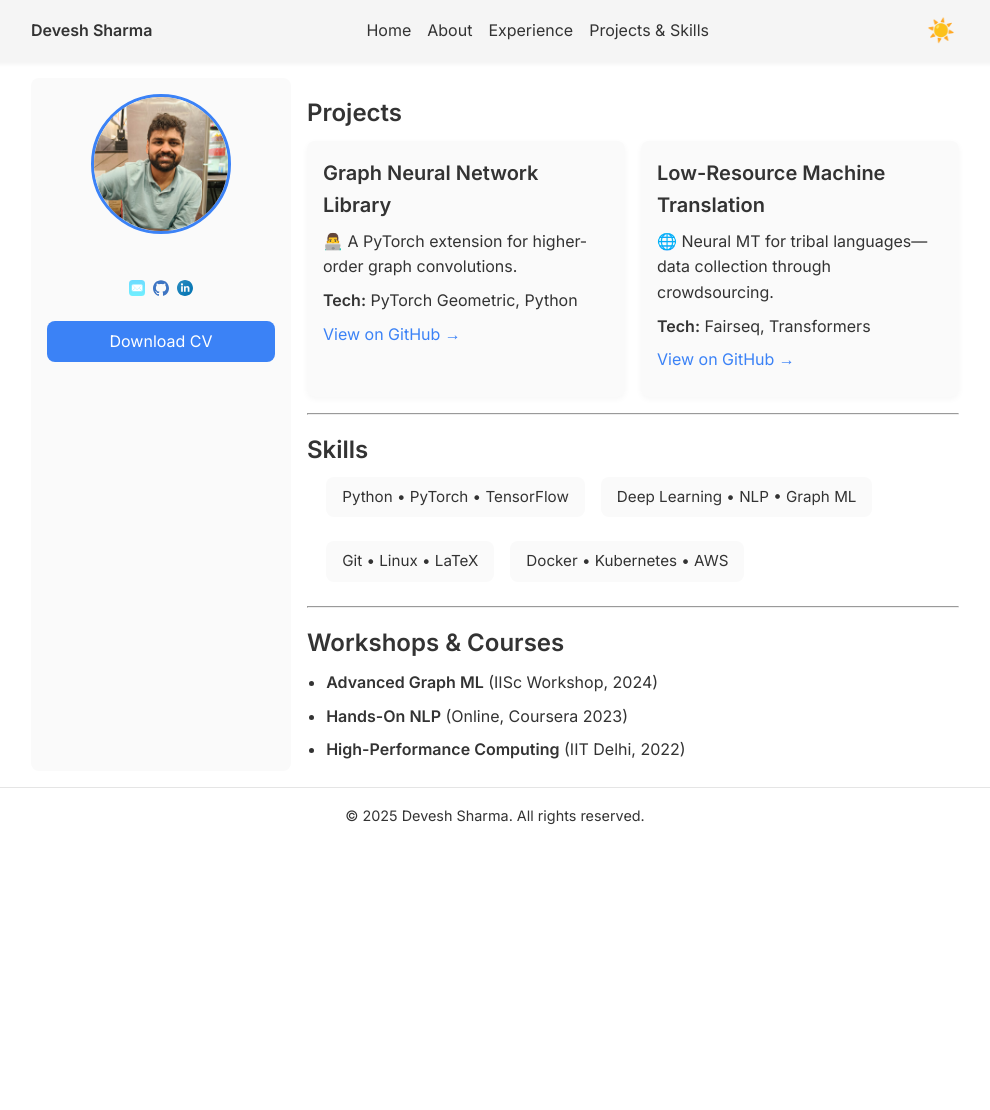
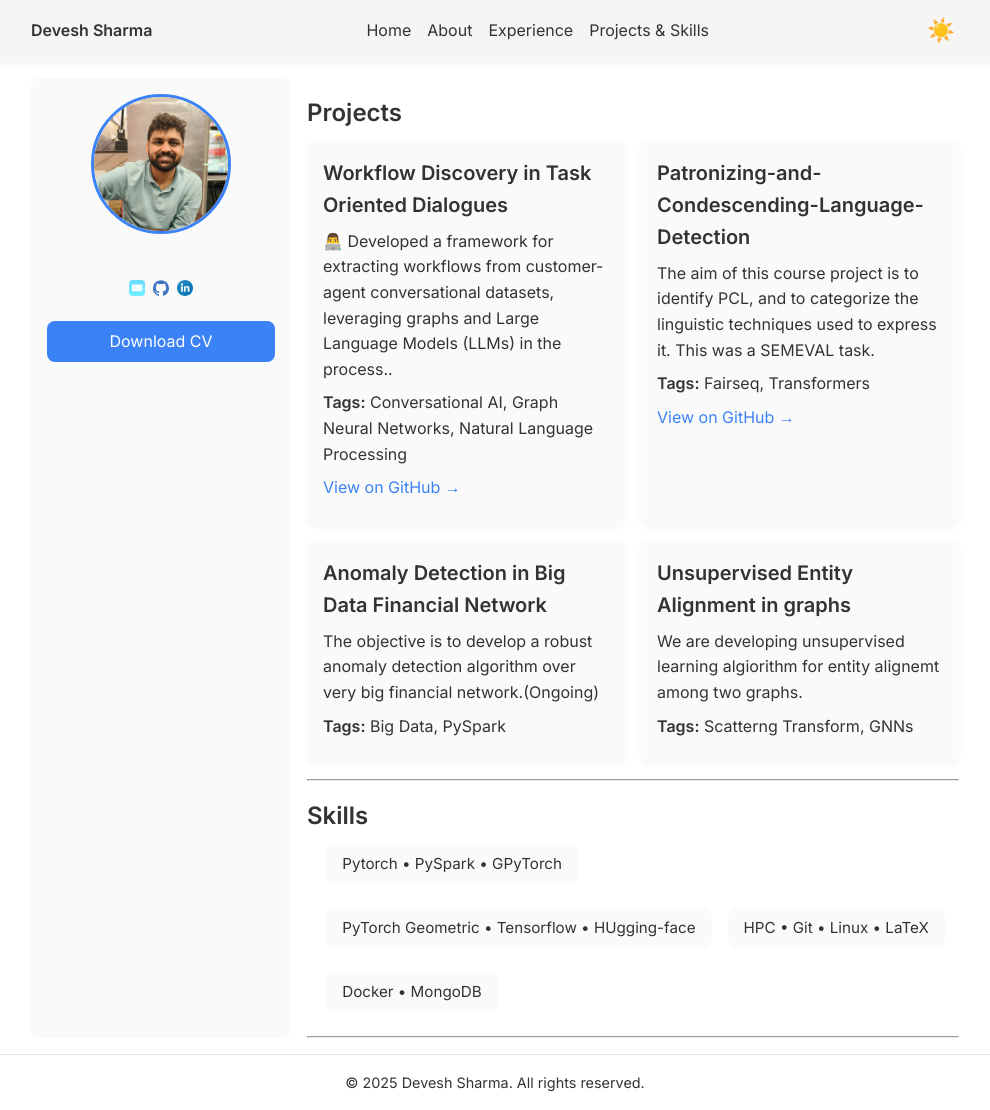
Before and after one commit to DSaWarni/dsawarni.github.io, a Jekyll site: the page built from projects.md, in a window 1280 px wide. Shown: the whole page, without its empty margins (145-1135 px from the left). Built offline with Jekyll 4.4.1, drawn with Linux system fonts in a browser that asks for light colours; before the commit the page ends 900 px from its top, so only the background shows below that.

```diff
--- a/projects.md
+++ b/projects.md
@@ -8,20 +8,32 @@
 
 <div class="project-grid">
   <div class="project-card">
-    <h3>Graph Neural Network Library</h3>
-    <p>👨‍💻 A PyTorch extension for higher-order graph convolutions.</p>
-    <p><strong>Tech:</strong> PyTorch Geometric, Python</p>
+    <h3>Workflow Discovery in Task Oriented Dialogues</h3>
+    <p>👨‍💻 Developed a framework for extracting workflows from customer-agent conversational datasets, leveraging graphs and Large Language Models (LLMs) in the process..</p>
+    <p><strong>Tags:</strong> Conversational AI, Graph Neural Networks, Natural Language Processing</p>
     <p><a href="https://github.com/DSaWarni/graph‐hlg" target="_blank">View on GitHub →</a></p>
   </div>
 
   <div class="project-card">
-    <h3>Low-Resource Machine Translation</h3>
-    <p>🌐 Neural MT for tribal languages—data collection through crowdsourcing.</p>
-    <p><strong>Tech:</strong> Fairseq, Transformers</p>
+    <h3>Patronizing-and-Condescending-Language-Detection</h3>
+    <p>The aim of this course project is to identify PCL, and to categorize the linguistic techniques used to express it. This was a SEMEVAL task.</p>
+    <p><strong>Tags:</strong> Fairseq, Transformers</p>
     <p><a href="https://github.com/DSaWarni/tribal-mt" target="_blank">View on GitHub →</a></p>
   </div>
 
-  <!-- add more cards as needed -->
+  <div class="project-card">
+    <h3>Anomaly Detection in Big Data Financial Network</h3>
+    <p>The objective is to develop a robust anomaly detection algorithm over very big financial network.(Ongoing)</p>
+    <p><strong>Tags:</strong> Big Data, PySpark</p>
+    <p><a target=""></a></p>
+  </div>
+
+  <div class="project-card">
+    <h3>Unsupervised Entity Alignment in graphs</h3>
+    <p>We are developing unsupervised learning algiorithm for entity alignemt among two graphs.</p>
+    <p><strong>Tags:</strong> Scatterng Transform, GNNs</p>
+    <p><a target=""></a></p>
+  </div>
 </div>
 
 ---
@@ -29,16 +41,10 @@
 ## Skills
 
 <ul class="skills-list">
-  <li>Python • PyTorch • TensorFlow</li>
-  <li>Deep Learning • NLP • Graph ML</li>
-  <li>Git • Linux • LaTeX</li>
-  <li>Docker • Kubernetes • AWS</li>
+  <li>Pytorch • PySpark • GPyTorch</li>
+  <li>PyTorch Geometric • Tensorflow • HUgging-face</li>
+  <li>HPC • Git • Linux • LaTeX</li>
+  <li>Docker • MongoDB</li>
 </ul>
 
 ---
-
-## Workshops & Courses
-
-- **Advanced Graph ML** (IISc Workshop, 2024)
-- **Hands-On NLP** (Online, Coursera 2023)
-- **High-Performance Computing** (IIT Delhi, 2022)
```
Also changed, not shown: about.md (+6 -0 lines), experience.md (+8 -5 lines).
